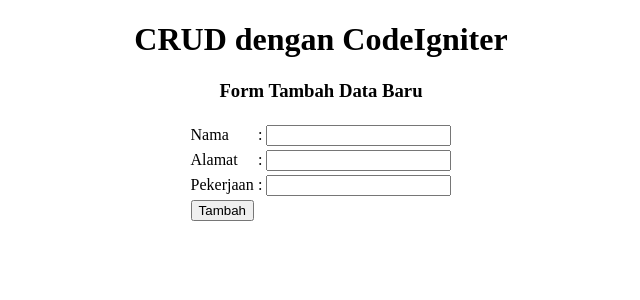
After one commit to dhanifery/Pustaka_Booking_3A, a CodeIgniter app: page /Pustaka_Booking_3A/index.php/crud/tambah in a window 1280 px wide. The commit adds this page. Shown: the top 300 px of the page, without its empty margins (319-959 px from the left). Run offline with CodeIgniter, Linux system fonts and the light colour scheme.

Commit message:
CRUD- Belajar Menambahkan, Mengedit dan Menghapus Data dari databases menggunakan CI (Pertemuan 6)

```diff
--- a/application/controllers/crud.php
+++ b/application/controllers/crud.php
@@ -13,4 +13,49 @@ class Crud extends CI_Controller
       $data['user'] = $this->m_data->tampil_data()->result();
       $this->load->view('v_tampil', $data);
    }
+   function tambah()
+   {
+      $this->load->view('v_input');
+   }
+   function tambah_aksi()
+   {
+      $nama=$this->input->post('nama');
+      $alamat=$this->input->post('alamat');
+      $pekerjaan=$this->input->post('pekerjaan');
+
+      $data = array(
+         'nama' => $nama,
+         'alamat' => $alamat,
+         'pekerjaan' => $pekerjaan
+      );
+      $this->m_data->input_data($data, 'user');
+      redirect('crud/index');
+   }
+   function edit($id) {
+      $where = array('id' => $id );
+      $data['user']=$this->m_data->edit_data($where,'user')->result();
+      $this->load->view('v_edit',$data);
+   }
+   function update() {
+      $id=$this->input->post('id');
+      $nama=$this->input->post('nama');
+      $alamat=$this->input->post('alamat');
+      $pekerjaan=$this->input->post('pekerjaan');
+
+      $data = array(
+         'nama' => $nama,
+         'alamat' => $alamat,
+         'pekerjaan' => $pekerjaan
+      );
+      $where = array('id' =>$id );
+      $this->m_data->update_data($where,$data,'user');
+      redirect('crud/index');
+   }
+
+   function hapus($id) {
+      $where = array('id' => $id );
+      $this->m_data->hapus_data($where,'user');
+      redirect('crud/index');
+   }
+
 }
--- a/application/models/m_data.php
+++ b/application/models/m_data.php
@@ -1,7 +1,5 @@
 <?php
-/**
- *
- */
+
 class M_data extends CI_Model
 {
 
@@ -9,4 +7,20 @@ class M_data extends CI_Model
    {
       return $this->db->get('user');
    }
+   function input_data($data,$table)
+   {
+      $this->db->insert($table, $data);
+   }
+   function edit_data($where,$table) {
+      return $this->db->get_where($table, $where);
+   }
+   function update_data($where,$data,$table) {
+      $this->db->where($where);
+      $this->db->update($table,$data);
+   }
+   function hapus_data($where,$table) {
+      $this->db->where($where);
+      $this->db->delete($table);
+
+   }
 }
--- a/application/views/v_form.php
+++ b/application/views/v_form.php
@@ -6,7 +6,7 @@
    </head>
    <body>
       <form action="<?=base_url('form/aksi');?>" method="post">
-         <h1>Membuat Form Validation CODEIGNITER</h1>
+         <h1>Membuat Form Validation</h1>
 
          <!--form nama-->
          <label for="">Nama</label><br>
--- /dev/null
+++ b/application/views/v_input.php
@@ -0,0 +1,35 @@
+<!DOCTYPE html>
+<html lang="en" dir="ltr">
+   <head>
+      <meta charset="utf-8">
+      <title>Crud Dengan Code Igniter</title>
+   </head>
+   <body>
+      <center>
+         <h1>CRUD dengan CodeIgniter</h1>
+         <h3>Form Tambah Data Baru</h3>
+      </center>
+         <form action="<?php echo base_url() . 'crud/tambah_aksi';?>" method="post">
+            <table style="margin:20px auto;">
+               <tr>
+                  <td>Nama</td>
+                  <td>:</td>
+                  <td><input type="text" name="nama" id=""></td>
+               </tr>
+               <tr>
+                  <td>Alamat</td>
+                  <td>:</td>
+                  <td><input type="text" name="alamat" id=""></td>
+               </tr>
+               <tr>
+                  <td>Pekerjaan</td>
+                  <td>:</td>
+                  <td><input type="text" name="pekerjaan" id=""></td>
+               </tr>
+               <td><input type="submit" value="Tambah"></td>
+            </table>
+
+         </form>
+
+   </body>
+</html>
```
Also changed, not shown: application/views/v_edit.php (added, +36 -0 lines).
